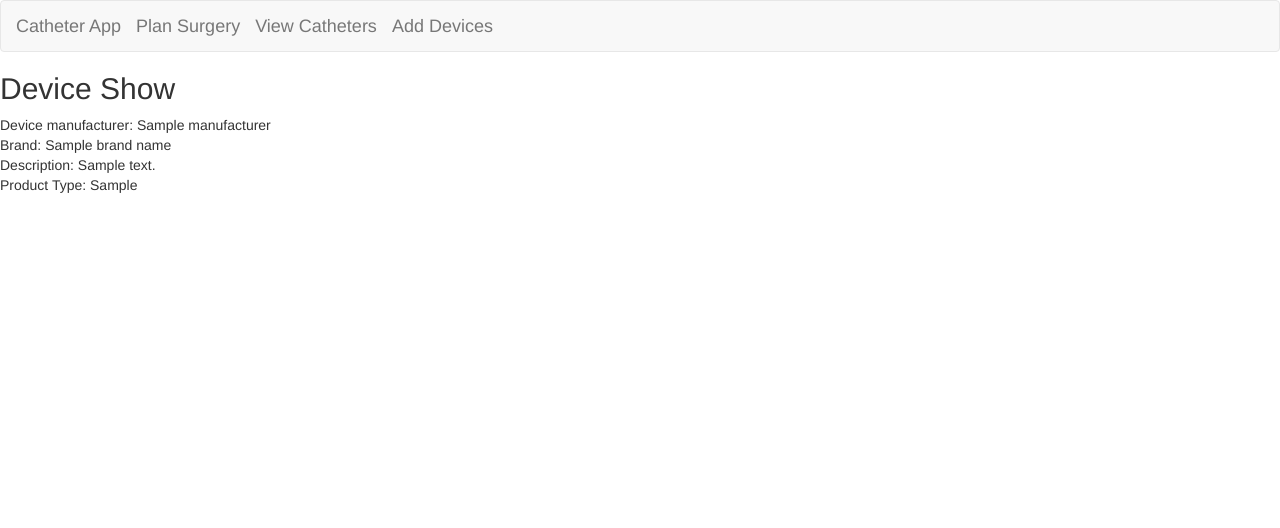
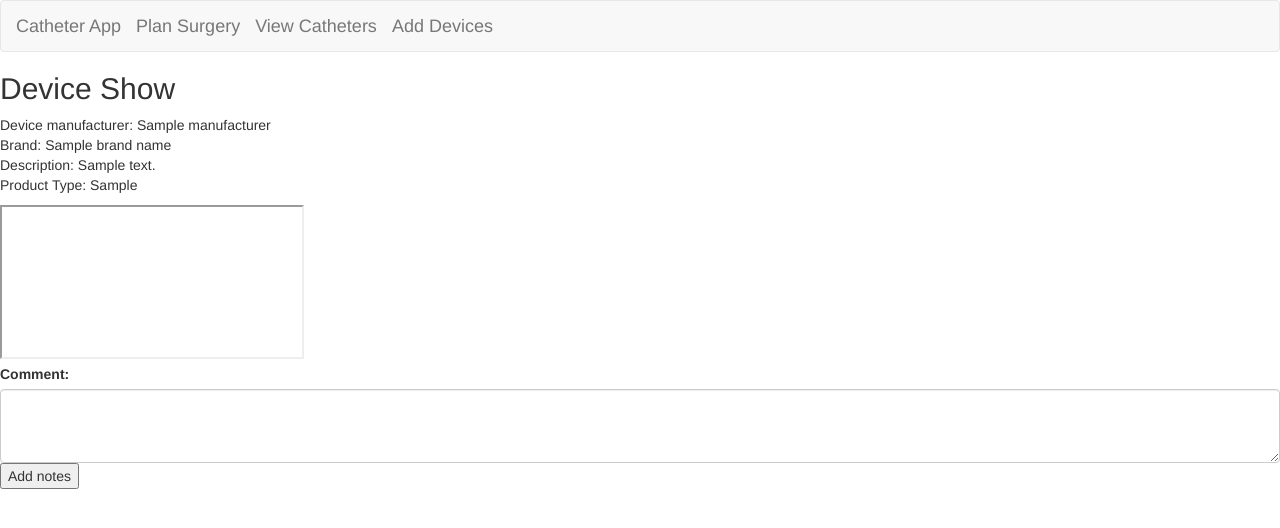
Before and after one commit to jgao1995/Surgery.io, a Django app: template catheters/templates/plan_surgery/show.html in a window 1280 px wide. Shown: the top 528 px of the page. Run offline with Django 3.2, Linux system fonts and the light colour scheme; the template is opened without the code that fills it: most values are stand-ins (such as "Sample title", 1, 10 or a date in 2020); data that the repository does not hold is empty; some libraries are stand-ins or nearby versions.

Commit message:
comments on all device pages

```diff
--- a/catheters/templates/plan_surgery/show.html
+++ b/catheters/templates/plan_surgery/show.html
@@ -32,6 +32,22 @@
   Brand: {{ brand_name }} <br>
   Description: {{description}} <br>
   Product Type: {{product_type}} <br>
+
+  {% for key, value in device.4.items %}
+    <p><a class="one" href="{{ value }}" target="iframe_a"></a></p>
+    <iframe name="iframe_a" id="iframe_a"></iframe>
+  {% endfor %}
+
+  <div class="form-group">
+      <label for="comment">Comment:</label>
+      <textarea class="form-control" rows="3" id="comment"></textarea>
+      <form action="/plan_surgery/search" method="get">
+            <input type="submit" value="Add notes">
+        </form>
+  </div>
+
+
+
 </body>
 
 </html>
```
